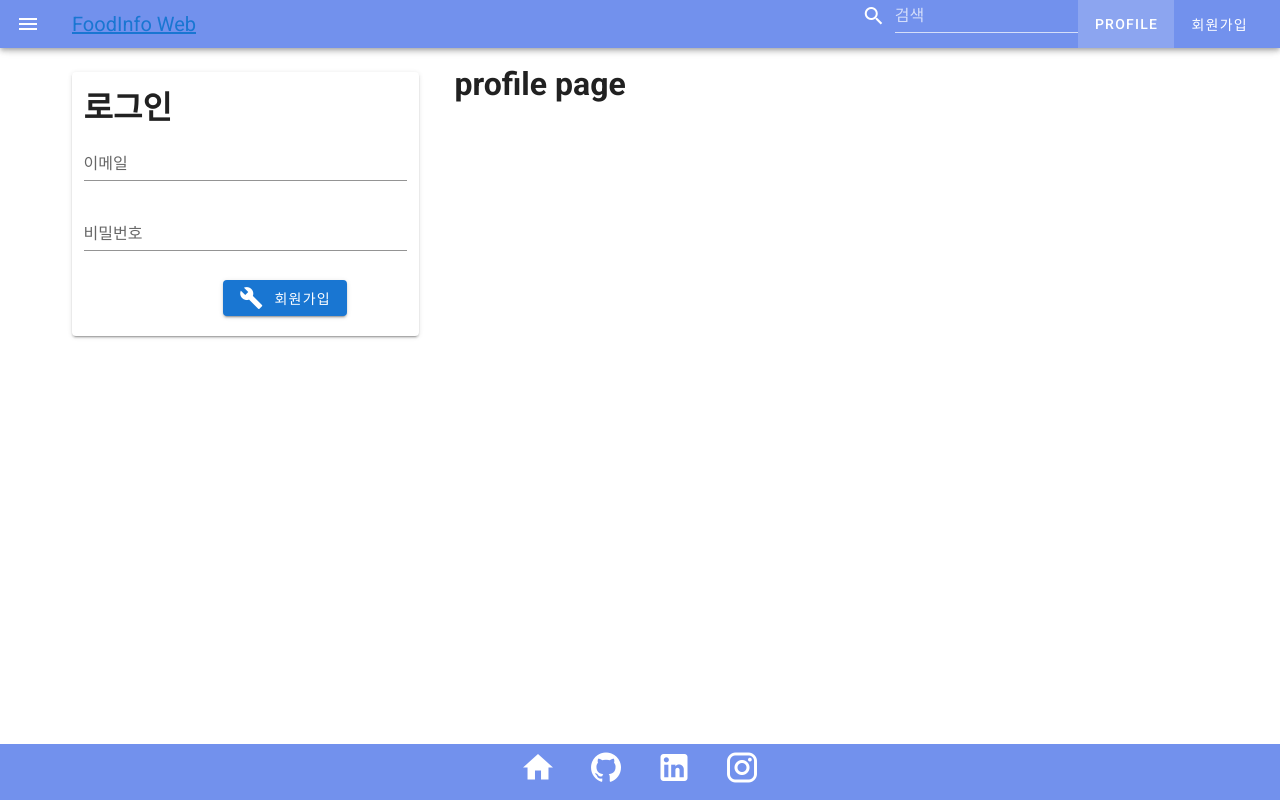
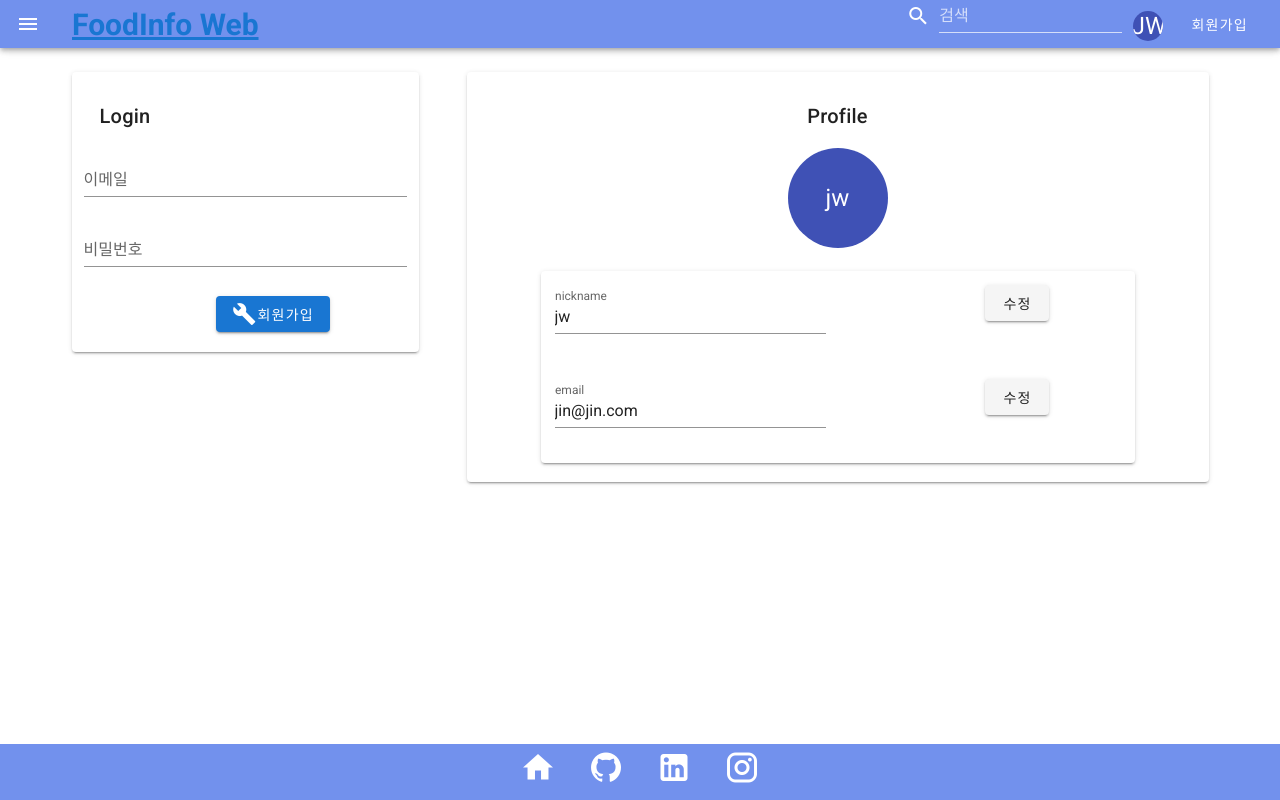
Before and after one commit to nwnp/FoodInfoWeb, a Nuxt app in the folder front/: page /profile in a window 1280 px wide. Built offline with nearby package versions, Linux system fonts and the light colour scheme.

Commit message:
feat: profile 화면 추가

```diff
--- a/front/components/LoginForm.vue
+++ b/front/components/LoginForm.vue
@@ -4,7 +4,7 @@
       <v-form ref="form" v-model="valid" @submit.prevent="onSubmitForm">
         <v-container>
           <!-- <v-subheader>로그인</v-subheader> -->
-          <h1>로그인</h1>
+          <v-card-title>Login</v-card-title>
           <v-text-field
             label="이메일"
             type="email"
@@ -27,7 +27,7 @@
             style="margin-right: 20px; margin-bottom: 10px"
             dark
           >
-            <v-icon style="margin-right: 10px" dark right>
+            <v-icon style="margin-right: 3px" dark right>
               mdi-checkbox-marked-circle
             </v-icon>
             login</v-btn
@@ -40,7 +40,7 @@
             to="/signup"
             dark
           >
-            <v-icon style="margin-right: 10px" dark> mdi-wrench </v-icon>
+            <v-icon dark> mdi-wrench </v-icon>
             회원가입</v-btn
           >
         </v-container>
--- a/front/layouts/default.vue
+++ b/front/layouts/default.vue
@@ -4,7 +4,9 @@
       <v-toolbar color="#7291ed" dense dark>
         <v-app-bar-nav-icon></v-app-bar-nav-icon>
         <v-toolbar-title>
-          <nuxt-link to="/">FoodInfo Web</nuxt-link>
+          <h1>
+            <a href="/">FoodInfo Web</a>
+          </h1>
         </v-toolbar-title>
         <v-spacer></v-spacer>
 
@@ -14,14 +16,51 @@
             prepend-icon="mdi-magnify"
             :style="{ display: 'flex', alginItems: 'center' }"
           />
-          <v-btn
+        </v-toolbar-items>
+        <v-toolbar-items>
+          <!-- <v-btn
             text
             nuxt
             to="/profile"
             :style="{ display: 'flex', alignItems: 'center' }"
           >
             <div>Profile</div>
-          </v-btn>
+          </v-btn> -->
+
+          <v-container fluid style="height: 300px">
+            <v-row justify="center">
+              <v-menu bottom min-width="200px" rounded offset-y>
+                <template v-slot:activator="{ on }">
+                  <v-btn icon x-large v-on="on">
+                    <v-avatar color="indigo" size="30">
+                      <span class="white--text text-h5">{{
+                        user.nickname
+                      }}</span>
+                    </v-avatar>
+                  </v-btn>
+                </template>
+                <v-card>
+                  <v-list-item-content class="justify-center">
+                    <div class="mx-auto text-center">
+                      <v-avatar color="primary" size="20">
+                        <span class="white--text text-h5">{{
+                          user.nickname
+                        }}</span>
+                      </v-avatar>
+                      <p class="text-caption mt-1">
+                        {{ user.email }}
+                      </p>
+                      <v-divider class="my-3"></v-divider>
+                      <v-btn nuxt to="/profile" depressed rounded text>
+                        Edit Profile
+                      </v-btn>
+                    </div>
+                  </v-list-item-content>
+                </v-card>
+              </v-menu>
+            </v-row>
+          </v-container>
+
           <v-btn text nuxt to="/signup">
             <div>회원가입</div>
           </v-btn>
@@ -51,5 +90,11 @@ export default {
     LoginForm,
     FooterForm,
   },
+  data: () => ({
+    user: {
+      nickname: "jw",
+      email: "jin@jin.com",
+    },
+  }),
 };
 </script>
--- a/front/pages/profile.vue
+++ b/front/pages/profile.vue
@@ -1,9 +1,43 @@
 <template>
-  <div>
-    <h1>profile page</h1>
-  </div>
+  <v-container>
+    <v-card>
+      <v-container>
+        <div class="d-flex flex-column justify-space-between align-center">
+          <v-card-title>Profile</v-card-title>
+          <v-avatar color="indigo" size="100" style="margin-bottom: 16px">
+            <span class="white--text text-h5">{{ user.nickname }}</span>
+          </v-avatar>
+          <v-card style="margin: 7px; padding: 14px">
+            <v-row>
+              <v-col cols="12" sm="6">
+                <v-text-field value="jw" label="nickname"></v-text-field>
+              </v-col>
+              <v-spacer />
+              <v-col>
+                <v-btn>수정</v-btn>
+              </v-col>
+              <v-col cols="12" sm="6">
+                <v-text-field value="jin@jin.com" label="email"></v-text-field>
+              </v-col>
+              <v-spacer />
+              <v-col>
+                <v-btn>수정</v-btn>
+              </v-col>
+            </v-row>
+          </v-card>
+        </div>
+      </v-container>
+    </v-card>
+  </v-container>
 </template>
 
 <script>
-export default {};
+export default {
+  data: () => ({
+    user: {
+      nickname: "jw",
+      email: "jin@jin.com",
+    },
+  }),
+};
 </script>
```
